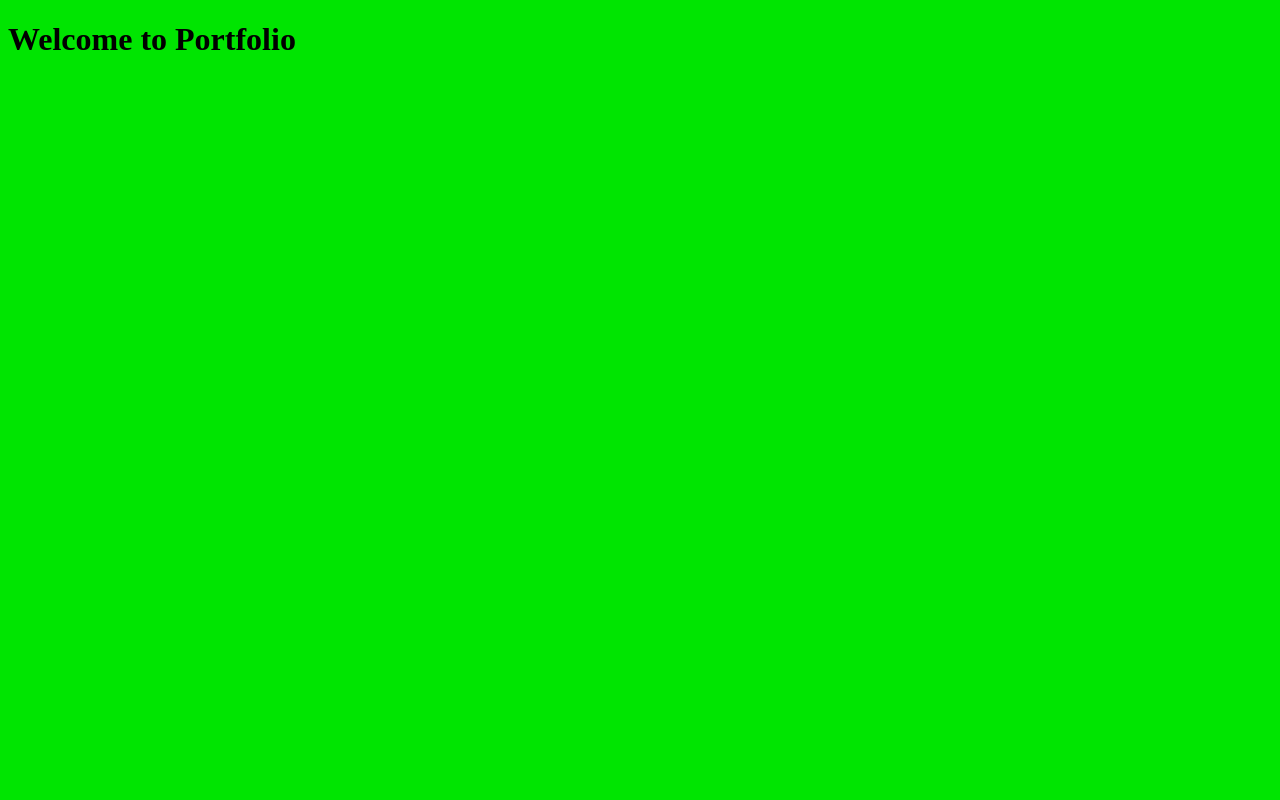
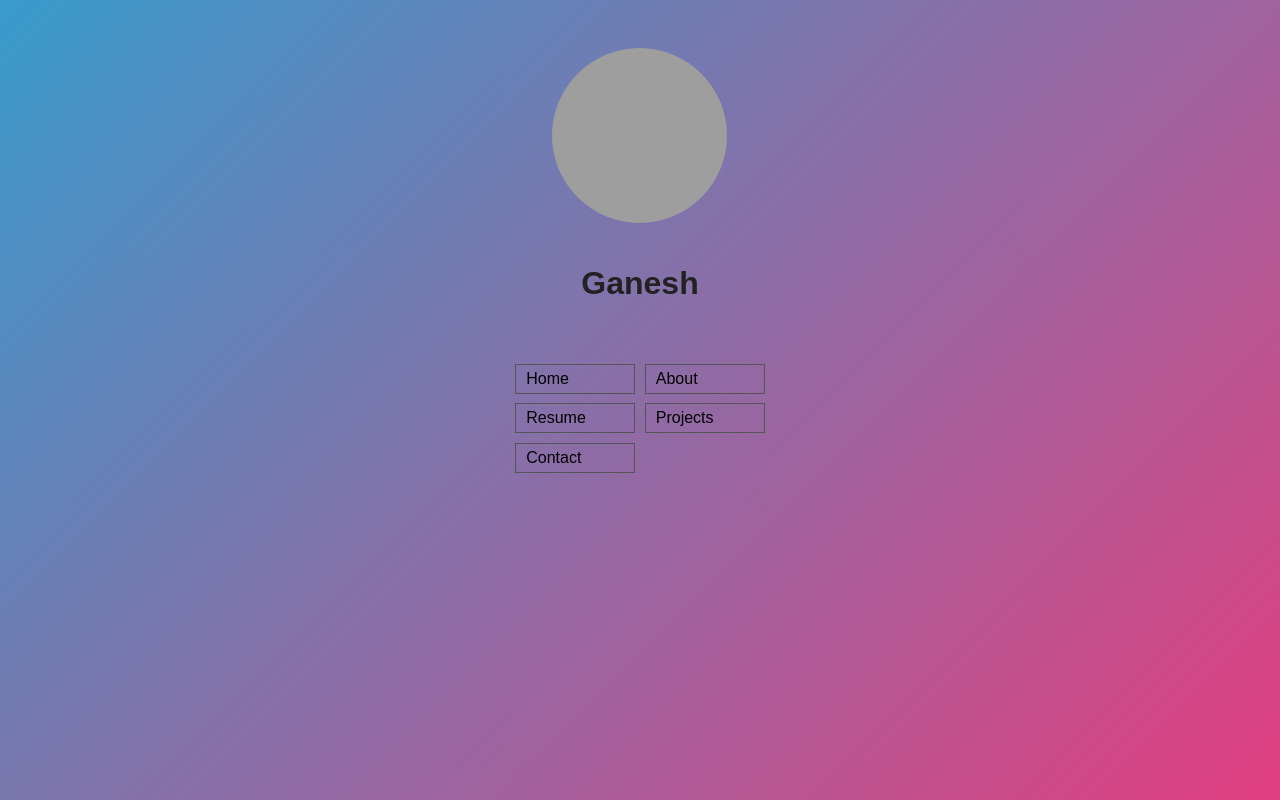
Before and after one commit to dganesh22/portfolio, a plain HTML site: page index.html in a window 1280 px wide. Drawn offline with Linux system fonts and the light colour scheme; grey boxes are pictures that could not be loaded.

Commit message:
home page added

```diff
--- a/css/style.css
+++ b/css/style.css
@@ -3,5 +3,74 @@
 }
 
 body {
-    background-color: #00e501;
+    display: grid;
+    place-items: center;
+    font-family: sans-serif;
+    background-image: linear-gradient(-45deg,#ee7752,#e73c7e,#23a6d5,#23d5ab);
+    background-size: 400% 400%;
+    position: relative;
+    animation: bgAnim 30s ease infinite  ;
 }
+
+
+/* animation code */
+@keyframes bgAnim {
+    0% {
+        background-position: 0% 0%;
+    }
+    50%{
+        background-position: 100% 50%;
+    }
+    100% {
+        background-position: 0% 50%;
+    }
+}
+
+/* container */
+.container {
+    display: grid;
+    grid-template-columns: 1fr 1fr;
+    place-items: center;
+    padding-block: 5vh;
+    gap: 0.57rem;
+}
+
+/* image */
+.container .avatar {
+    display: flex;
+    grid-column:span 2;
+    justify-content: center;
+    width: 250px;
+}
+
+.container .avatar img {
+    border-radius: 50%;
+    width: 175px;
+    object-fit: cover;
+}
+
+/* username */
+.container .username {
+    color: #222;
+    grid-column: span 2;
+    margin-block-start: 0.7rem;
+    margin-block-end: 2rem;
+}
+
+/* button */
+.container .button {
+    width: 120px;
+    background-color: transparent;
+    border: 1px solid #555;
+    padding: 5px 10px;
+    cursor: pointer;
+    display: flex;
+    align-items: center;
+    cursor: pointer;
+    transition: color 0.3s, background-color 0.6s;
+}
+
+.container .button:hover {
+    background-color: #222;
+    color:#fff;
+}
--- a/index.html
+++ b/index.html
@@ -7,6 +7,30 @@
     <link rel="stylesheet" href="./css/style.css">
 </head>
 <body>
-    <h1>Welcome to Portfolio</h1>
+    <div class="container">
+        <div class="avatar">
+            <img src="https://picsum.photos/300/300" alt="no image">
+        </div>
+
+        <div class="username">
+            <h1>Ganesh</h1>
+        </div>
+
+        <div class="button">
+            <span class="button_text">Home</span>
+        </div>
+        <div class="button">
+            <span class="button_text">About</span>
+        </div>
+        <div class="button">
+            <span class="button_text">Resume</span>
+        </div>
+        <div class="button">
+            <span class="button_text">Projects</span>
+        </div>
+        <div class="button">
+            <span class="button_text">Contact</span>
+        </div>
+    </div>
 </body>
 </html>
```
